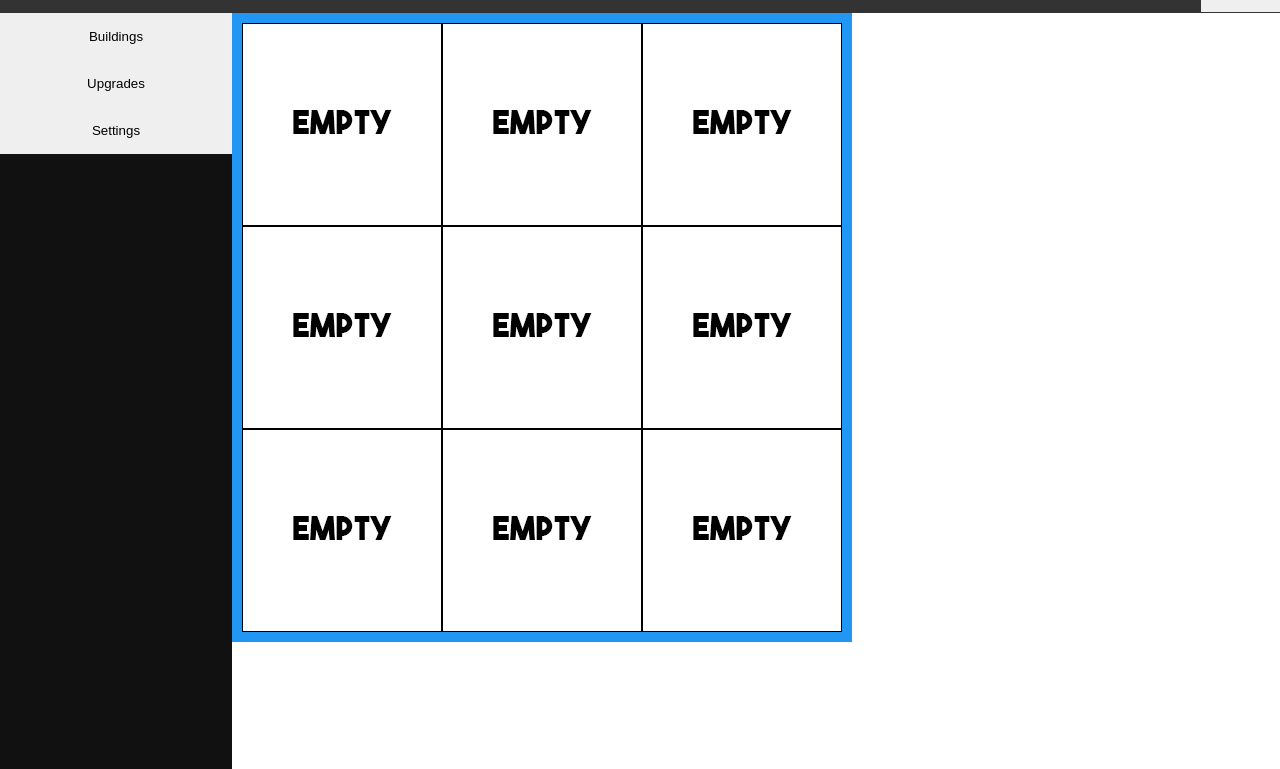
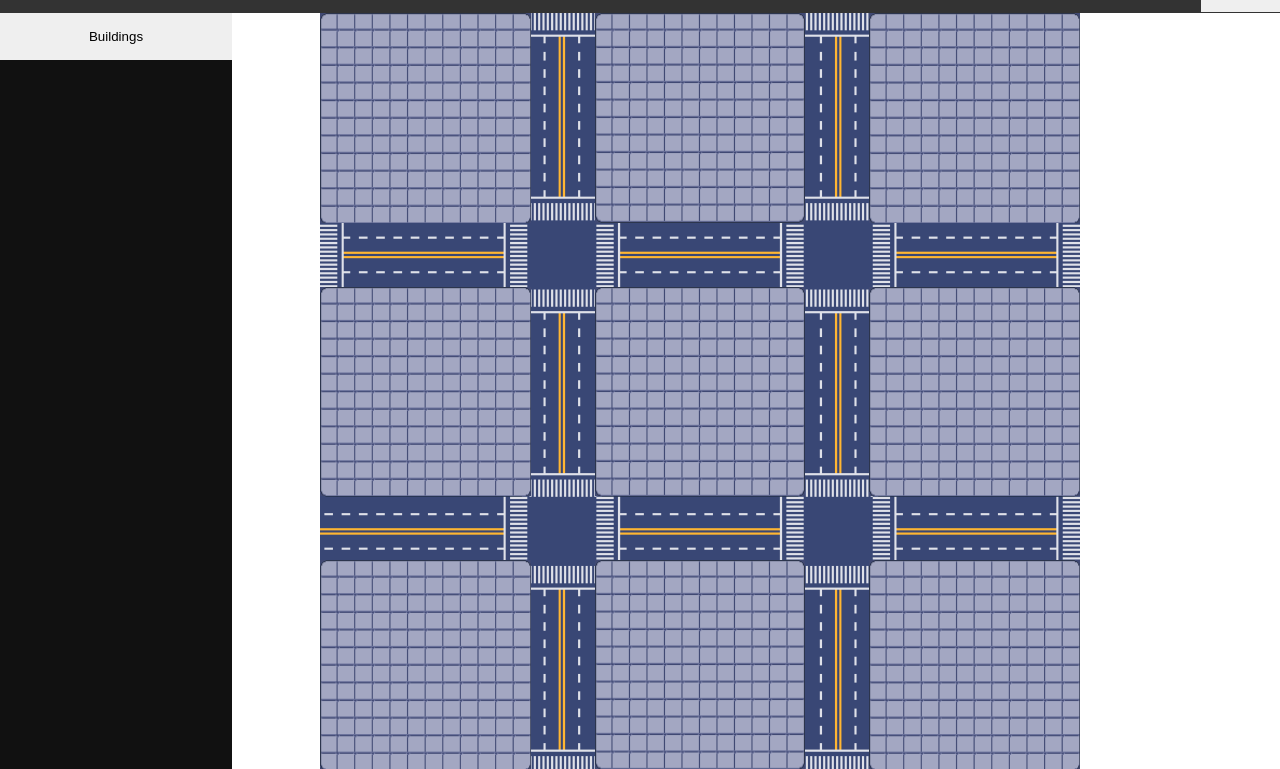
Before and after one commit to bernatvinyals/Samu, a PHP site: page /game.php in a window 1280 px wide. Shown: the part 31-800 px from the top of the page. Run offline with PHP 8.4, Linux system fonts and the light colour scheme; the visitor is signed in with stand-in values (Sample User, id 1); data that the repository does not hold is empty.

Commit message:
Gfx added + Bugfixes

```diff
--- a/game.php
+++ b/game.php
@@ -107,8 +107,8 @@
 			</div>
 			<div class="sidenav">
 				<input type="button"  id="Buildings" value="Buildings" onclick="setHudActive(this)">
-				<input type="button"  id="Upgrades" value="Upgrades" onclick="setHudActive(this)">
-				<input type="button"  id="Settings" value="Settings" onclick="setHudActive(this)">
+				<input type="button"  style="display:none;" id="Upgrades" value="Upgrades" onclick="setHudActive(this)">
+				<input type="button"  style="display:none;" id="Settings" value="Settings" onclick="setHudActive(this)">
 				<div id="obj-info" class="obj-info">
 				</div>
 
@@ -136,7 +136,7 @@
 			<div id="shopHUD" class="shop-container" style="display:none;">
 				<?php
 				for ($i=0; $i < 4; $i++) {
-					echo "<button "." id='".$i."00"."' class='shop-item' style='background-image: url(./img/".($i+1)."_building.png);    background-size: contain;' onclick='getInfoOf(".$i.")'>"."</button>";
+					echo "<button "." id='".$i."00"."' class='shop-item' style='background-image: url(./img/".($i+1)."_building.png);' onclick='getInfoOf(".$i.")'>"."</button>";
 				} ?>
 			</div>
 		</div>
--- a/imageUpdateAjax.php
+++ b/imageUpdateAjax.php
@@ -15,9 +15,9 @@
 			$rowInfo = mysqli_fetch_assoc($resultInfo);
 		}
 		if ($rowInfo["bID"] > 0 && $rowInfo["bPos"]==$i) {
-			echo "<button "." disabled id='".$i."' class='grid-item' style='background-image: url("."./img/".$rowInfo["bID"]."_building.png); background-size: contain;'>"."</button>";
+			echo "<button "." disabled id='".$i."' class='posSelector-item' style='background-image: url("."./img/".$rowInfo["bID"]."_building.png);'>"."</button>";
 		}else{
-			echo "<button alt="."".$rowInfo["bID"]."  ".$rowInfo["bPos"]." "." id='".$i."' class='grid-item' style='background-image: url("."./img/0_building.png"."); background-size: contain;' onclick='buyPos=".$i.";'>"."</button>";
+			echo "<button alt="."".$rowInfo["bID"]."  ".$rowInfo["bPos"]." "." id='".$i."' class='posSelector-item' style='background-image: url("."./img/0_building.png".");' onclick='buyPos=".$i.";'>"."</button>";
 		}
 		mysqli_free_result($resultInfo);
 	}
--- a/itemInfo.php
+++ b/itemInfo.php
@@ -56,14 +56,16 @@
 	//echo "<p>Current Daily Fee: ".($rowInfo["dailyFee"])."</p>";
 }
 
-echo "<p>Income/minute: <br>  Credits: ".$rowInfo["credits"]*(($GLOBALS["nextLvl"]-1)+.2)."<br>  Tokens: ".$rowInfo["tokens"]*(($GLOBALS["nextLvl"]-1)+.2)."</p>";
+
 if ($gridSelect == false) {
+	echo "<p>Income/minute: <br>  Credits: ".$rowInfo["credits"]."<br>  Tokens: ".$rowInfo["tokens"]."</p>";
 	echo '<div class="posSelector-container">';
 	$isbuy=true;
 	require "imageUpdateAjax.php";
 	echo "</div>";
 	echo '<input type="button" value="Buy" onclick="buyByIndex('.$_GET["id"].');updateGFX();" name="buy">';
 }else {
+	echo "<p>Income/minute: <br>  Credits: ".$rowInfo["credits"]*(($GLOBALS["nextLvl"]-1)+.2)."<br>  Tokens: ".$rowInfo["tokens"]*(($GLOBALS["nextLvl"]-1)+.2)."</p>";
 	echo '<input type="button" value="Upgrade ('.($rowInfo["dailyFee"]*($GLOBALS["nextLvl"]+.2)).' Credits)" onclick="updateINFO();upgradeByIndex('.$_GET["id"].",".$GLOBALS["nextLvl"].')" name="upgrade">';
 	echo "<input type='button' style='background-color:red;' value='Remove Building' ondblclick='buyPos=".$_GET["id"].";updateGFX();updateINFO();removeBuild();'>";
 }
--- a/js/sidebarActions.js
+++ b/js/sidebarActions.js
@@ -18,8 +18,8 @@
 }
 function setHudActive(obj) {
 	storeButton.style = "background-color: var(--idleSidebar);";
-	upgradesButton.style ="background-color: var(--idleSidebar);";
-	settingsButton.style ="background-color: var(--idleSidebar);";
+	upgradesButton.style ="display:none;background-color: var(--idleSidebar);";
+	settingsButton.style ="display:none;background-color: var(--idleSidebar);";
 	obj.style = "background-color: var(--activeSidebar);";
 	if (obj.id == "Buildings") {
 		storeHUD.style.display = "grid";
--- a/styles/game.css
+++ b/styles/game.css
@@ -64,7 +64,7 @@
   border: 0px;
 }
 
-.sidenav input:hover {
+.sidenav button:hover {
   background-color: #cccaca;
   color: black;
 }
@@ -74,35 +74,50 @@
   font-family: CyberGen, sans-serif;
   float: left;
   position: absolute;
-  left: 232px;
+  left: 25vw;
   top: 44px;
 }
 .grid-container {
   background-color: #2196F3;
-  padding: 10px;
   display: grid;
-  grid-template-columns: 200px 200px 200px;
-  width: max-content;
+  grid-template-columns: 1fr 1fr 1fr;
+  width: 95vh;
+  column-gap: 8vh;
+  row-gap: 8vh;
+  background-image: url("../img/grid.png");
+  background-size: cover;
 }
 .grid-item {
   background-color: red;
   position: relative;
   width: 100%;
-  padding-top: 100%; /* 1:1 Aspect Ratio */
-  border:1px solid black;
+  padding-top: 99%;
+  border: 0px solid black;
+  background-size: cover;
+}
+@media all and (max-width: 950px) {
+    .game{
+        margin-left: 0px;
+        left: 232px;
+    }
 }
 .posSelector-container {
   background-color: #2196F3;
   display: grid;
   z-index: 2;
-  grid-template-columns: 77.3px 77.3px 77.3px;
-  width: max-content;
+  grid-template-columns: 66px 66px 66px;
+  width: 233px;
+  column-gap: 19px;
+  row-gap: 21px;
+  background-image: url("../img/grid.png");
+  background-size: cover;
 }
 .posSelector-item {
   background-color: red;
   width: 100%;
-  padding-top: 100%; /* 1:1 Aspect Ratio */
-  border:1px solid black;
+  padding-top: 95%;
+  border: 0px solid black;
+  background-size: cover;
 }
 .shop-container {
   background-color: #2196F3;
@@ -116,7 +131,8 @@
 }
 .shop-item {
   background-color: green;
+  background-size: cover;
   position: relative;
-  width: 100%;
+  width: 106%;
   padding-top: 100%; /* 1:1 Aspect Ratio */
 }
```
Also changed, not shown: img/0_building.png, img/1_building.png, img/2_building.png, img/3_building.png, img/4_building.png, img/grid.png (added).
